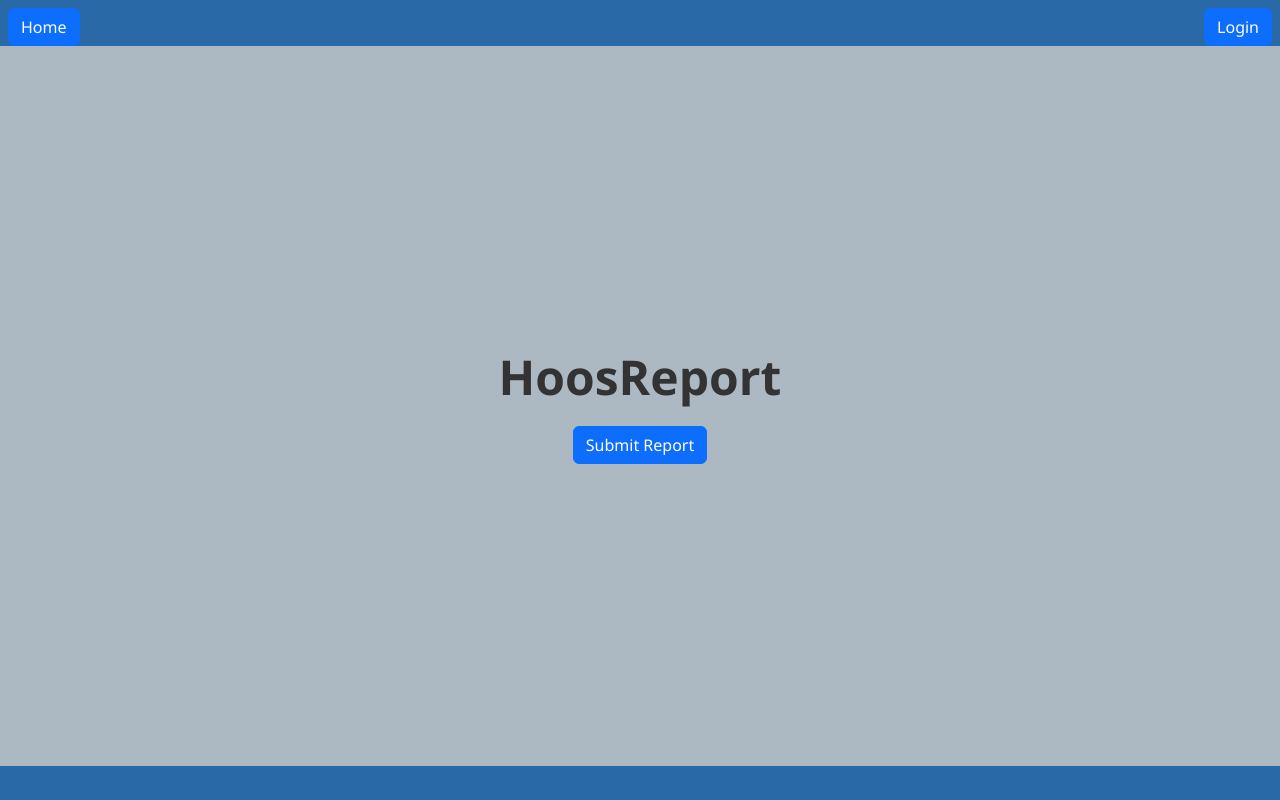
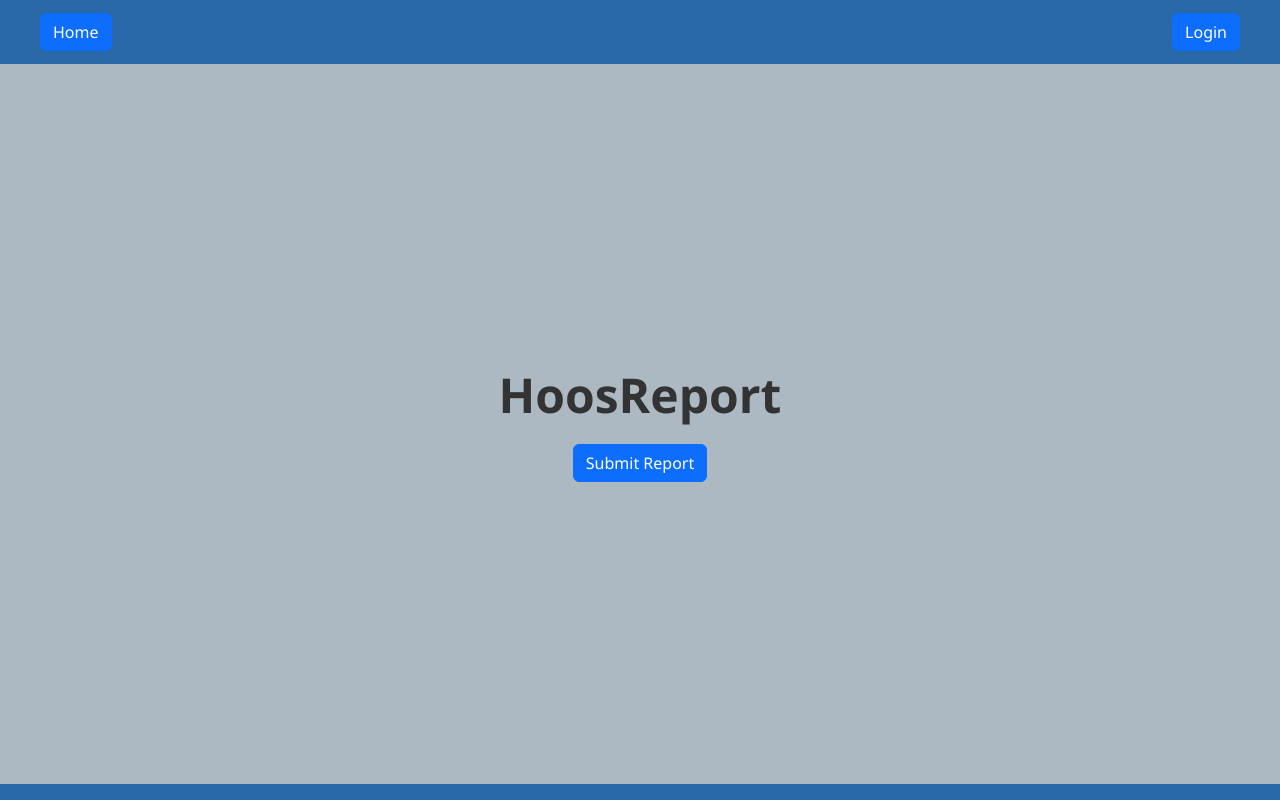
Before and after one commit to mikey6453/hoosreport, a Django app: page / in a window 1280 px wide. Run offline with Django 5.2, Linux system fonts and the light colour scheme; some libraries are stand-ins or nearby versions.

Commit message:
styling changes

```diff
--- a/googleAuth/urls.py
+++ b/googleAuth/urls.py
@@ -5,5 +5,5 @@ urlpatterns = [
     path("", views.home),
     path("logout", views.logout_view),
     path("login", views.login_view),
-    path("submit-report", views.report_view, name='submit-report')
+    path("submit_report", views.report_view, name='submit_report')
 ]
--- a/hoosreport/storage_backends.py
+++ /dev/null
@@ -1,2 +0,0 @@
-from django.conf import settings
-from storages.backends.s3boto3 import S3Boto3Storage
--- /dev/null
+++ b/static/css/navbar.css
@@ -0,0 +1,17 @@
+/* navbar.css */
+nav {
+    width: 100%;
+    position: fixed; /* Fixes navbar to the top */
+    top: 0;
+    z-index: 10; /* Ensures navbar is above other content */
+    background-color: #2a69a8; /* Bootstrap primary color, adjust as needed */
+  }
+
+  nav .d-flex {
+    padding: 0.15rem 1rem; /* Adjust padding as needed */
+  }
+
+  /* Adjustments for the rest of the page content */
+  body {
+    padding-top: 4rem; /* Adjust this value based on the actual height of your navbar */
+  }
--- a/static/css/report.css
+++ b/static/css/report.css
@@ -10,7 +10,7 @@ body{
   align-items: center;
   justify-content: center;
   min-height: 100vh;
-  background: #FC6E74;
+  background: #333;
 }
 .drag-image{
   border: 1px dashed #fff;
@@ -57,7 +57,7 @@ body{
 
 .drag-image button:hover{
     background-color:#fff;
-    color:red;
+    color:#333;
 }
 
 .drag-image img{
--- a/templates/googleAuth/home.html
+++ b/templates/googleAuth/home.html
@@ -40,6 +40,7 @@
   <div class="main-section">
     <h1>HoosReport</h1>
     <a href="{% url 'submit_report' %}" class="btn btn-primary">Submit Report</a>
+
   </div>
 </body>
 </html>
--- a/templates/googleAuth/navbar.html
+++ b/templates/googleAuth/navbar.html
@@ -1,5 +1,7 @@
+{% load static %}
 {% load django_bootstrap5 %}
 {% bootstrap_css %}
+<link rel="stylesheet" href="{% static 'css/navbar.css' %}">
 {% bootstrap_javascript %}
 
 {% if user.is_authenticated %}
--- a/templates/googleAuth/report.html
+++ b/templates/googleAuth/report.html
@@ -1,4 +1,5 @@
 {% load static %}
+{% include 'googleAuth/navbar.html' %}
 
 <!DOCTYPE html>
 <html lang="en">
@@ -6,7 +7,7 @@
   <meta charset="UTF-8">
   <meta name="viewport" content="width=device-width, initial-scale=1.0">
   <title>Report Submission</title>
-  <link rel="stylesheet" href="{% static 'css/style.css' %}">
+  <link rel="stylesheet" href="{% static 'css/report.css' %}">
 </head>
 <body>
   <div class="drag-image">
@@ -16,6 +17,6 @@
     <button>Browse File</button>
     <input type="file" hidden>
   </div>
-  <script src="{% static 'js/script.js' %}"></script>
+  <script src="{% static 'js/report.js' %}"></script>
 </body>
 </html>
```
Also changed, not shown: hoosreport/settings.py (+15 -15 lines).
